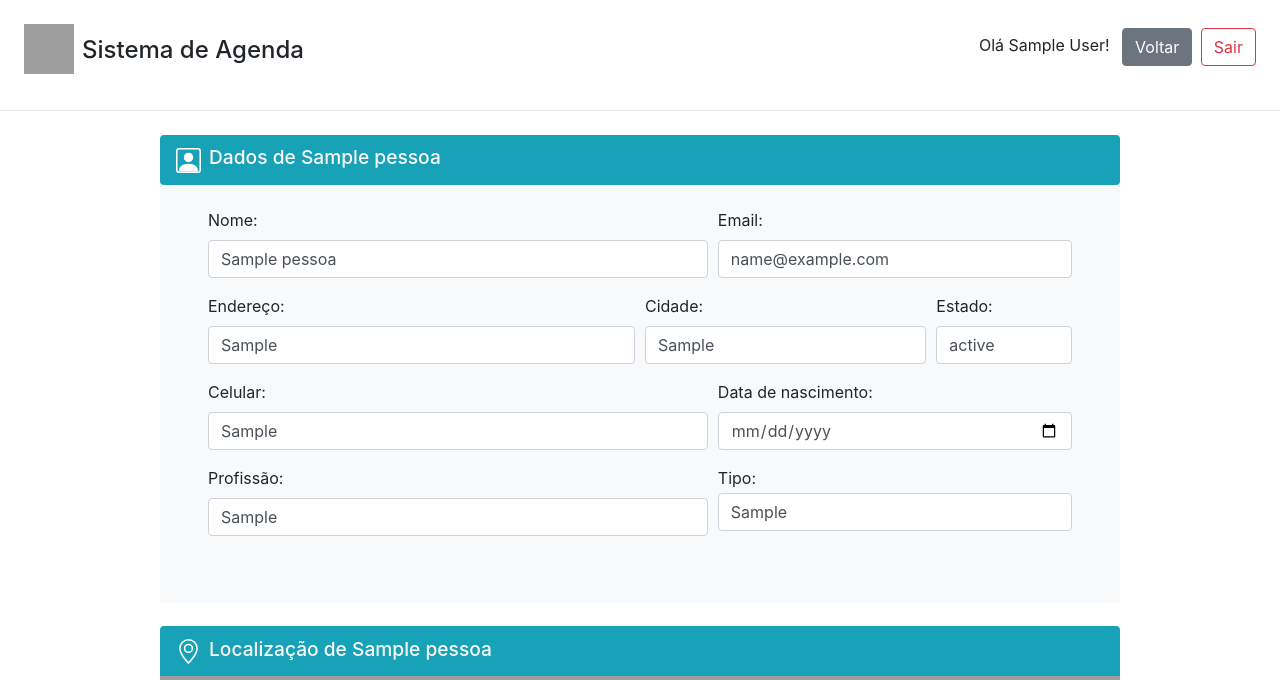
After one commit to yunger7/Agenda, a PHP site: page /config/verpessoa.php?id=1 in a window 1280 px wide. The commit adds this page. Shown: the top 680 px of the page. Run offline with PHP 8.4, Linux system fonts and the light colour scheme; the visitor is signed in with stand-in values (Sample User, id 1); tables that the repository leaves empty or names only in its code hold one stand-in row (values such as "Sample post"); grey boxes are pictures that could not be loaded.

Commit message:
Create verpessoa.php

```diff
--- /dev/null
+++ b/config/verpessoa.php
@@ -0,0 +1,106 @@
+<?php
+session_start();
+include('conecta.php');
+
+if ($_SESSION["status"] != "ok") {
+  header('location: ../index.php');
+}
+
+$id = $_GET['id'];
+
+$sql = "SELECT * FROM pessoa WHERE id = '$id'";
+$resultado = mysqli_query($conn, $sql);
+$pessoa = mysqli_fetch_array($resultado, MYSQLI_ASSOC);
+
+// LIBERAR MEMORIA
+mysqli_free_result($resultado);
+mysqli_close($conn);
+?>
+
+<!DOCTYPE html>
+<html lang="pt-br">
+<?php include('../templates/header.php'); ?>
+
+<body style="width: initial; height: initial; overflow: initial;">
+  <header class="my-4 d-flex justify-content-between align-items-center">
+    <h2 class="h4 ml-4"><span><img src="../images/agenda.svg" alt="Logo" width="50" height="50" class="mb-1 mr-2"></span>Sistema de Agenda</h2>
+    <ul class="mr-4 list-unstyled">
+      <li class="d-inline mr-2">Olá <?php echo $_SESSION["user"]; ?>!</li>
+      <li class="d-inline mr-1"><a href="../pessoas.php" class="btn btn-secondary">Voltar</a></li>
+      <li class="d-inline"><a href="sair.php" class="btn btn-outline-danger">Sair</a></li>
+    </ul>
+  </header>
+  <hr class="m-0">
+  <main class="mt-4">
+    <section id="dados" class="w-75 mx-auto position-relative d-flex flex-column align-items-center justify-content-center" style="max-width: 1200px;">
+      <div id="top-bar" class="bg-info position-absolute fixed-top rounded d-flex align-items-center w-100 mx-auto" style="height: 50px;">
+        <svg class="ml-3" width="25px" height="25px" viewBox="0 0 16 16" class="bi bi-person-square" fill="currentColor" xmlns="http://www.w3.org/2000/svg" style="color: white;">
+          <path fill-rule="evenodd" d="M14 1H2a1 1 0 0 0-1 1v12a1 1 0 0 0 1 1h12a1 1 0 0 0 1-1V2a1 1 0 0 0-1-1zM2 0a2 2 0 0 0-2 2v12a2 2 0 0 0 2 2h12a2 2 0 0 0 2-2V2a2 2 0 0 0-2-2H2z" />
+          <path fill-rule="evenodd" d="M2 15v-1c0-1 1-4 6-4s6 3 6 4v1H2zm6-6a3 3 0 1 0 0-6 3 3 0 0 0 0 6z" />
+        </svg>
+        <h2 class="h4 text-center text-light m-0 ml-2 mb-1" style="font-size: 1.2em;">Dados de <?php echo $pessoa['nome']; ?></h2>
+      </div>
+      <form class="p-5 w-100 mx-auto bg-light rounded" style="position: relative; top: 25px;">
+        <div class="form-row">
+          <div class="form-group col-md-7">
+            <label for="nome">Nome: </label>
+            <input type="text" name="nome" id="nome" class="form-control" value="<?php echo $pessoa['nome']; ?>" required>
+          </div>
+          <div class="form-group col-md-5">
+            <label for="email">Email: </label>
+            <input type="email" name="email" id="email" class="form-control" value="<?php echo $pessoa['email']; ?>" required>
+          </div>
+        </div>
+        </div>
+        <div class="form-row">
+          <div class="form-group col-md-6">
+            <label for="endereco">Endereço: </label>
+            <input type="text" name="endereco" id="endereco" class="form-control" value="<?php echo $pessoa['endereco']; ?>">
+          </div>
+          <div class="form-group col-md-4">
+            <label for="cidade">Cidade: </label>
+            <input type="text" name="cidade" id="cidade" class="form-control" value="<?php echo $pessoa['cidade']; ?>">
+          </div>
+          <div class="form-group col-md-2">
+            <label for="estado">Estado: </label>
+            <input type="text" name="estado" id="estado" class="form-control" value="<?php echo $pessoa['estado']; ?>">
+          </div>
+        </div>
+        <div class="form-row">
+          <div class="form-group col-md-7">
+            <label for="celular">Celular: </label>
+            <input type="tel" name="celular" id="celular" class="form-control" value="<?php echo $pessoa['celular']; ?>" required>
+          </div>
+          <div class="form-group col-md-5">
+            <label for="data-nascimento">Data de nascimento: </label>
+            <input type="date" name="data-nascimento" id="data-nascimento" class="form-control" value="<?php echo $pessoa['datanascimento']; ?>">
+          </div>
+        </div>
+        <div class="form-row">
+          <div class="form-group col-md-7">
+            <label for="profissao">Profissão: </label>
+            <input type="text" name="profissao" id="profissao" class="form-control" value="<?php echo $pessoa['profissao']; ?>">
+          </div>
+          <div class="form-group col-md-5">
+            <label for="tipo" style="margin-bottom: 0.2em;">Tipo: </label>
+            <input type="text" id="tipo" class="form-control bg-white mb-2" value="<?php echo $pessoa['tipo']; ?>" disabled>
+          </div>
+        </div>
+      </form>
+    </section>
+    <section id="mapa" class="w-75 mx-auto my-5 position-relative d-flex flex-column align-items-center justify-content-center" style="max-width: 1200px;">
+      <div id="top-bar" class="bg-info position-absolute fixed-top rounded-top d-flex align-items-center w-100 mx-auto" style="height: 50px;">
+        <svg class="ml-3" style="color: white;" width="25px" height="25px" viewBox="0 0 16 16" class="bi bi-geo-alt" fill="currentColor" xmlns="http://www.w3.org/2000/svg">
+          <path fill-rule="evenodd" d="M12.166 8.94C12.696 7.867 13 6.862 13 6A5 5 0 0 0 3 6c0 .862.305 1.867.834 2.94.524 1.062 1.234 2.12 1.96 3.07A31.481 31.481 0 0 0 8 14.58l.208-.22a31.493 31.493 0 0 0 1.998-2.35c.726-.95 1.436-2.008 1.96-3.07zM8 16s6-5.686 6-10A6 6 0 0 0 2 6c0 4.314 6 10 6 10z" />
+          <path fill-rule="evenodd" d="M8 8a2 2 0 1 0 0-4 2 2 0 0 0 0 4zm0 1a3 3 0 1 0 0-6 3 3 0 0 0 0 6z" />
+        </svg>
+        <h2 class="h4 text-center text-light m-0 ml-2 mb-1" style="font-size: 1.2em;">Localização de <?php echo $pessoa['nome']; ?></h2>
+      </div>
+      <iframe class="w-100" style="position: relative; top: 50px;" src="https://www.google.com/maps/embed?pb=!1m14!1m8!1m3!1d29287.572154958154!2d-51.93828!3d-23.426299!3m2!1i1024!2i768!4f13.1!3m3!1m2!1s0x0%3A0xca788375078d8bfc!2sCatedral%20Metropolitana%20Bas%C3%ADlica%20Menor%20Nossa%20Senhora%20da%20Gl%C3%B3ria!5e0!3m2!1sen!2sbr!4v1601154164736!5m2!1sen!2sbr" width="1200" height="450" frameborder="0" style="border:0;" allowfullscreen="" aria-hidden="false" tabindex="0"></iframe>
+    </section>
+    <div class="spacer w-100" style="height: 100px;"></div>
+  </main>
+  <?php include('../templates/footer.php'); ?>
+</body>
+
+</html>
--- a/pessoas.php
+++ b/pessoas.php
@@ -108,7 +108,7 @@ mysqli_close($conn);
   </section>
   <hr class="m-0">
   <main>
-    <table class="table table-hover text-center mb-0">
+    <table class="table table-hover text-center mb-0 border">
       <thead>
         <tr>
           <th scope="col">Tipo</th>
```
Also changed, not shown: temp.php (added, +78 -0 lines).
